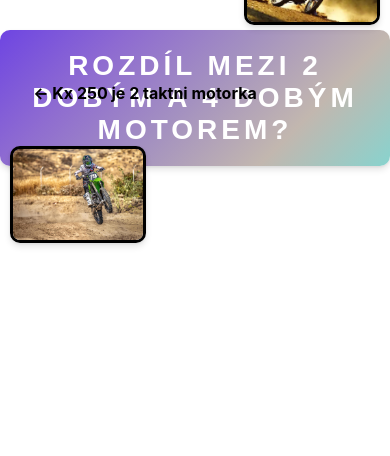
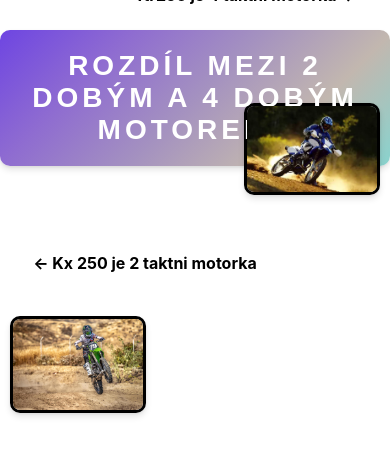
Before and after one commit to TonyKmoch/ghostmoto, a React (Create React App) app: page / in a window 390 px wide. Shown: the top 456 px of the page. Built offline with nearby package versions, Linux system fonts and the light colour scheme.

Commit message:
oprava20

```diff
--- a/src/App.css
+++ b/src/App.css
@@ -173,7 +173,7 @@ body {
 
   .obrazek1 {
     margin-left: 10px;
-    margin-top: -50px;
+    margin-top: 150px;
   }
 
   .obrazek2 {
```
